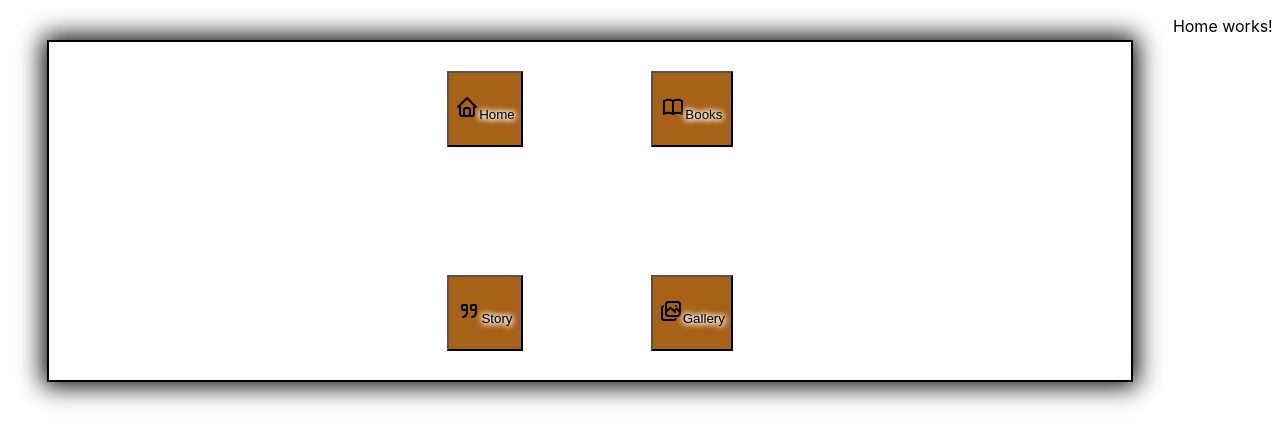
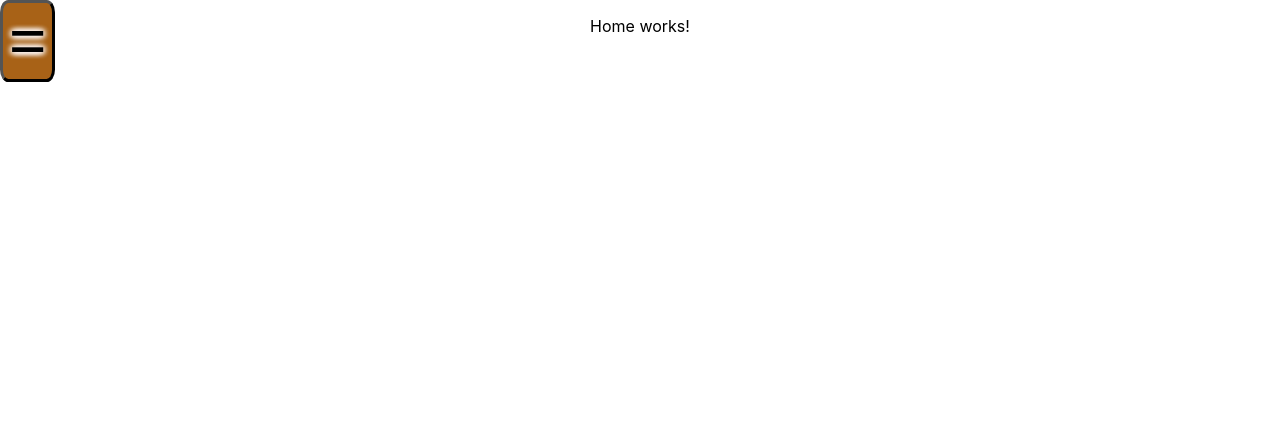
Before and after one commit to BlBoyer/yojik-book-series, a React (Create React App) app: page / in a window 1280 px wide. Shown: the top 444 px of the page. Built offline with nearby package versions, Linux system fonts and the light colour scheme.

Commit message:
navigation modal work

```diff
--- a/src/App.js
+++ b/src/App.js
@@ -1,16 +1,33 @@
 import Nav from './nav/nav';
 import Home from './home/home';
-import { useState } from 'react';
+import { useEffect, useState } from 'react';
+import IfContainer from './components/ifcontainer';
 
 function App() {
   const [Route, setRoute] = useState(() => Home);
+  const [isOpen, setIsOpen] = useState(false);
 
-  return (
-    <div className='row justify-c'>
-      <Nav route={setRoute} />
+  //close navigation modal when new route selected
+  useEffect(() => setIsOpen(false), [setRoute]);
+
+  return [
+    <button
+      key={0}
+      style={{ position: 'absolute', borderRadius: '15%' }}
+      className='button-glow bg-brown-3 txt-xl border-3'
+      onClick={() => setIsOpen(!isOpen)}>
+      =
+    </button>,
+    <div key={1} className='row justify-c'>
+      {/* If this is a row it will be an issue for the button */}
       <Route />
-    </div>
-  );
+    </div>,
+    <div key={2} className='row justify-c full-width full-height'>
+      <IfContainer condition={isOpen}>
+        <Nav route={setRoute} />
+      </IfContainer>
+    </div>,
+  ];
 }
 
 export default App;
--- /dev/null
+++ b/src/components/ifcontainer.js
@@ -0,0 +1,5 @@
+export default function IfContainer({ condition, children }) {
+  if (!condition) return null;
+
+  return <>{children}</>;
+}
--- a/src/home/home.js
+++ b/src/home/home.js
@@ -1,3 +1,7 @@
 export default function Home() {
-  return <p>Home works!</p>;
+  return (
+    <div>
+      <p>Home works!</p>
+    </div>
+  );
 }
--- a/src/nav/nav.css
+++ b/src/nav/nav.css
@@ -0,0 +1,4 @@
+.nav {
+  position: absolute;
+  top: 0px;
+}
--- a/src/nav/nav.js
+++ b/src/nav/nav.js
@@ -1,5 +1,6 @@
 //this component will be a modal to easily select which component to render. Instead of a typical bar navigation, it will use icons and selectable buttons
 
+import './nav.css';
 import Books from '../books/books';
 import Gallery from '../gallery/gallery';
 import Home from '../home/home';
@@ -8,8 +9,10 @@ import Story from '../story/story';
 //component should output component name to app container, lazy load the component by name
 export default function Nav({ route }) {
   return (
-    <div className='grid-areas depth-2 justify-c grid-gap-vm view-width vw-80 view-height vh-35 m-l p-m bg-white border-2 solid-border border-black shaded-black basic-txt-shade'>
-      <button onClick={() => route(() => Home)} className='area1 button-glow bg-brown-3'>
+    <div className='nav grid-areas depth-2 justify-c grid-gap-vm view-width vw-60 view-height vh-35 min-height fit m-l p-m bg-translucent border-3 solid-border border-black shaded-black basic-txt-shade'>
+      <button
+        onClick={() => route(() => Home)}
+        className='area1 button-glow bg-brown-3 soft-edges row txt-m align-c justify-b'>
         <svg
           xmlns='http://www.w3.org/2000/svg'
           width='24'
@@ -28,7 +31,9 @@ export default function Nav({ route }) {
         </svg>
         Home
       </button>
-      <button onClick={() => route(() => Books)} className='area2 button-glow bg-brown-3'>
+      <button
+        onClick={() => route(() => Books)}
+        className='area2 button-glow bg-brown-3 soft-edges row txt-m align-c justify-b'>
         <svg
           xmlns='http://www.w3.org/2000/svg'
           width='24'
@@ -49,7 +54,9 @@ export default function Nav({ route }) {
         </svg>
         Books
       </button>
-      <button onClick={() => route(() => Story)} className='area3 button-glow bg-brown-3'>
+      <button
+        onClick={() => route(() => Story)}
+        className='area3 button-glow bg-brown-3 soft-edges row txt-m align-c justify-b'>
         <svg
           xmlns='http://www.w3.org/2000/svg'
           width='24'
@@ -67,7 +74,9 @@ export default function Nav({ route }) {
         </svg>
         Story
       </button>
-      <button onClick={() => route(() => Gallery)} className='area4 button-glow bg-brown-3'>
+      <button
+        onClick={() => route(() => Gallery)}
+        className='area4 button-glow bg-brown-3 soft-edges row txt-m align-c justify-b'>
         <svg
           xmlns='http://www.w3.org/2000/svg'
           width='24'
--- a/src/styles/root.css
+++ b/src/styles/root.css
@@ -201,6 +201,14 @@
 .imagine-border {
   border: 1px dashed black;
 }
+/*square soft edges*/
+.soft-edges-sqaure {
+  border-radius: 15%;
+}
+/*rectangular soft-edges*/
+.soft-edges {
+  border-radius: 8% / 20%;
+}
 .rounded {
   border-radius: 30%;
 }
```
